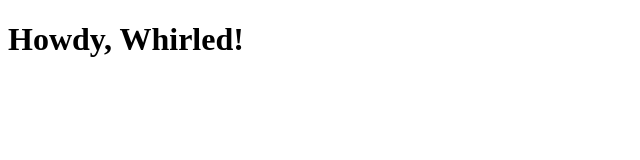
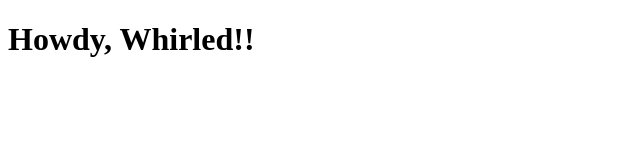
Before and after one commit to akajezebel/Test-Git-Site, a plain HTML site: page index.html in a window 1280 px wide. Shown: the full height of the page, 0-640 px from the left. Drawn offline with Linux system fonts and the light colour scheme.

Commit message:
Update the <title> of index.html
Added an extra "!"

```diff
--- a/index.html
+++ b/index.html
@@ -2,9 +2,9 @@
 <html lang="en" dir="ltr">
   <head>
     <meta charset="utf-8">
-    <title>Howdy, Whirled!</title>
+    <title>Howdy, Whirled!!</title>
   </head>
   <body>
-    <h1>Howdy, Whirled!</h1>
+    <h1>Howdy, Whirled!!</h1>
   </body>
 </html>
```
